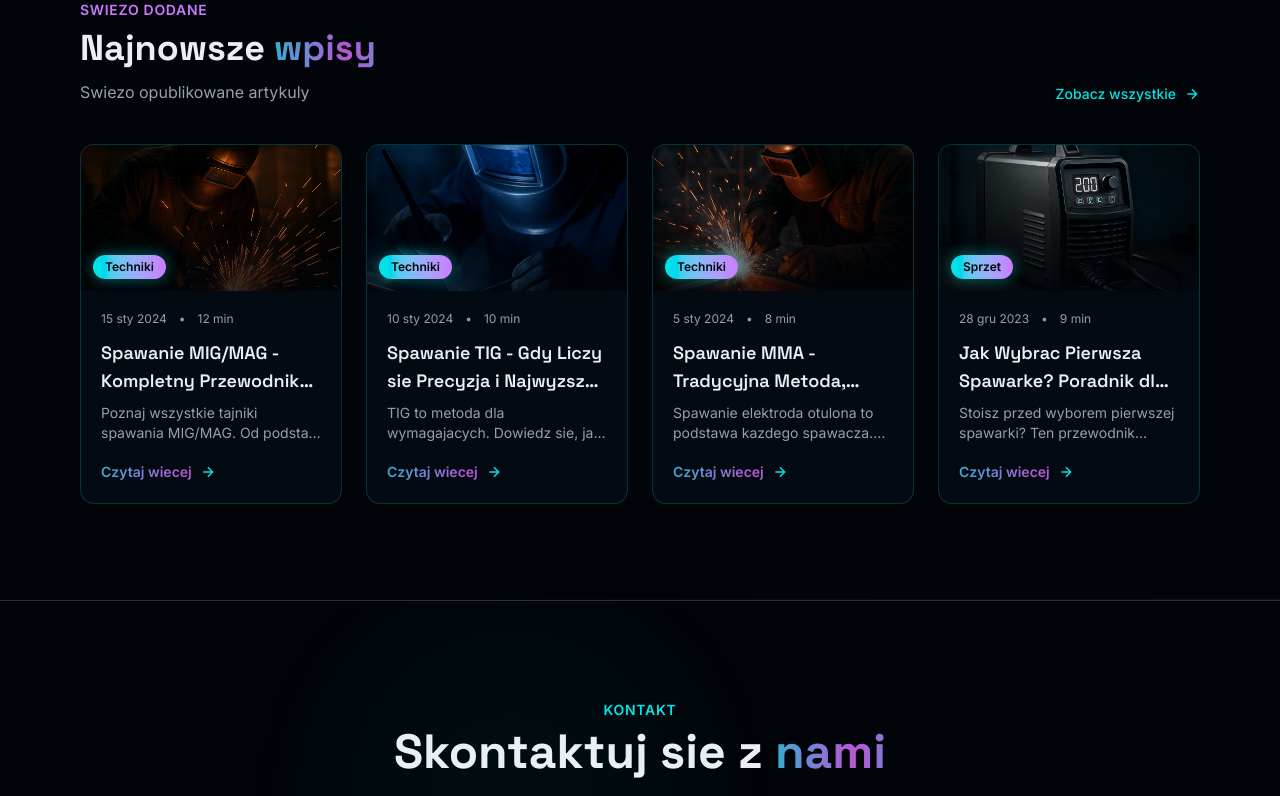
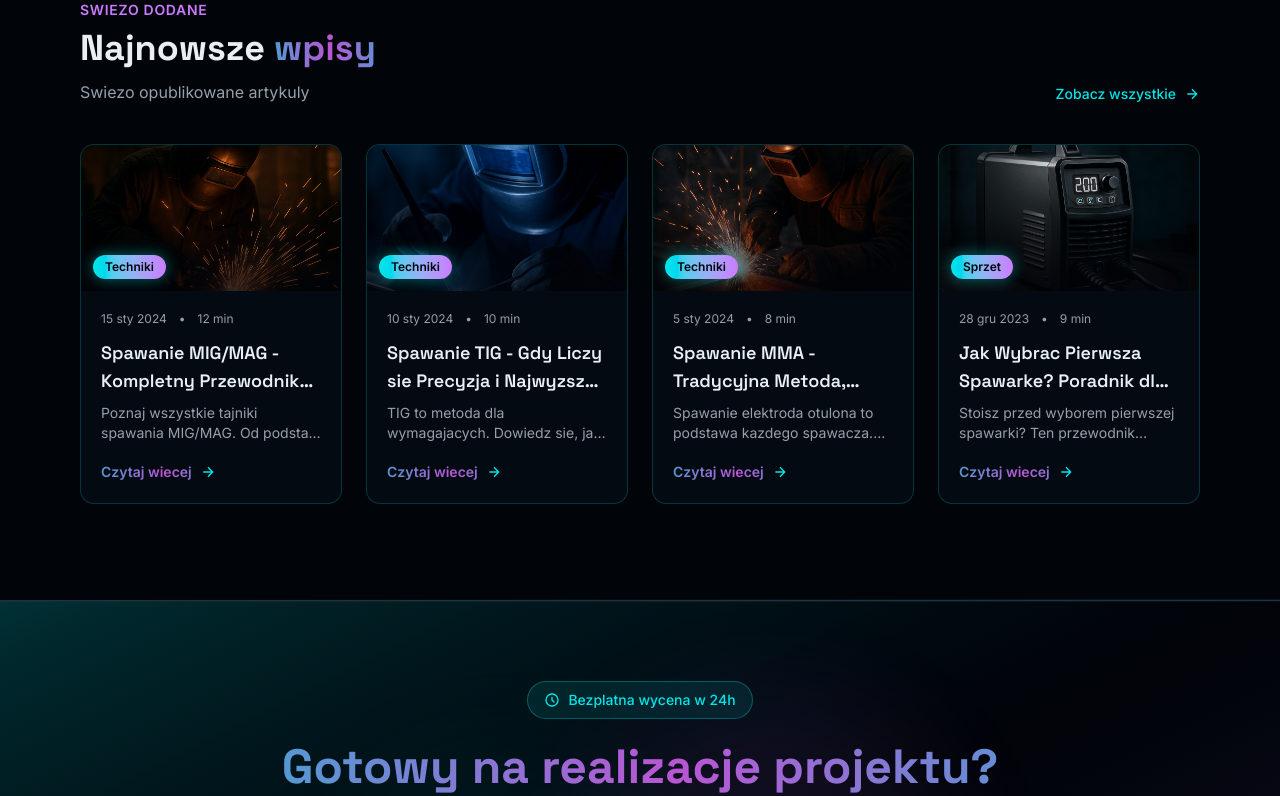
Before and after one commit to boodzime/v0-website-creation, a Next.js app: page / in a window 1280 px wide. Shown: the part 2000-2796 px from the top of the page. Built offline with nearby package versions, Linux system fonts and the light colour scheme.

Commit message:
feat: add CTA banner to homepage
Added a new call-to-action banner to engage users

```diff
--- a/app/page.tsx
+++ b/app/page.tsx
@@ -10,6 +10,7 @@ import {
   CTASection
 } from '@/components/animated-sections'
 import { ContactSection, FloatingPhoneButton } from '@/components/contact-section'
+import { CTABanner } from '@/components/cta-section'
 
 export default function HomePage() {
   const featuredPosts = getFeaturedPosts()
@@ -183,6 +184,7 @@ export default function HomePage() {
         <StatsSection />
         <FeaturedPostsSection posts={featuredPosts} />
         <RecentPostsSection posts={recentPosts} />
+        <CTABanner />
         <ContactSection />
         <CTASection />
       </main>
```
